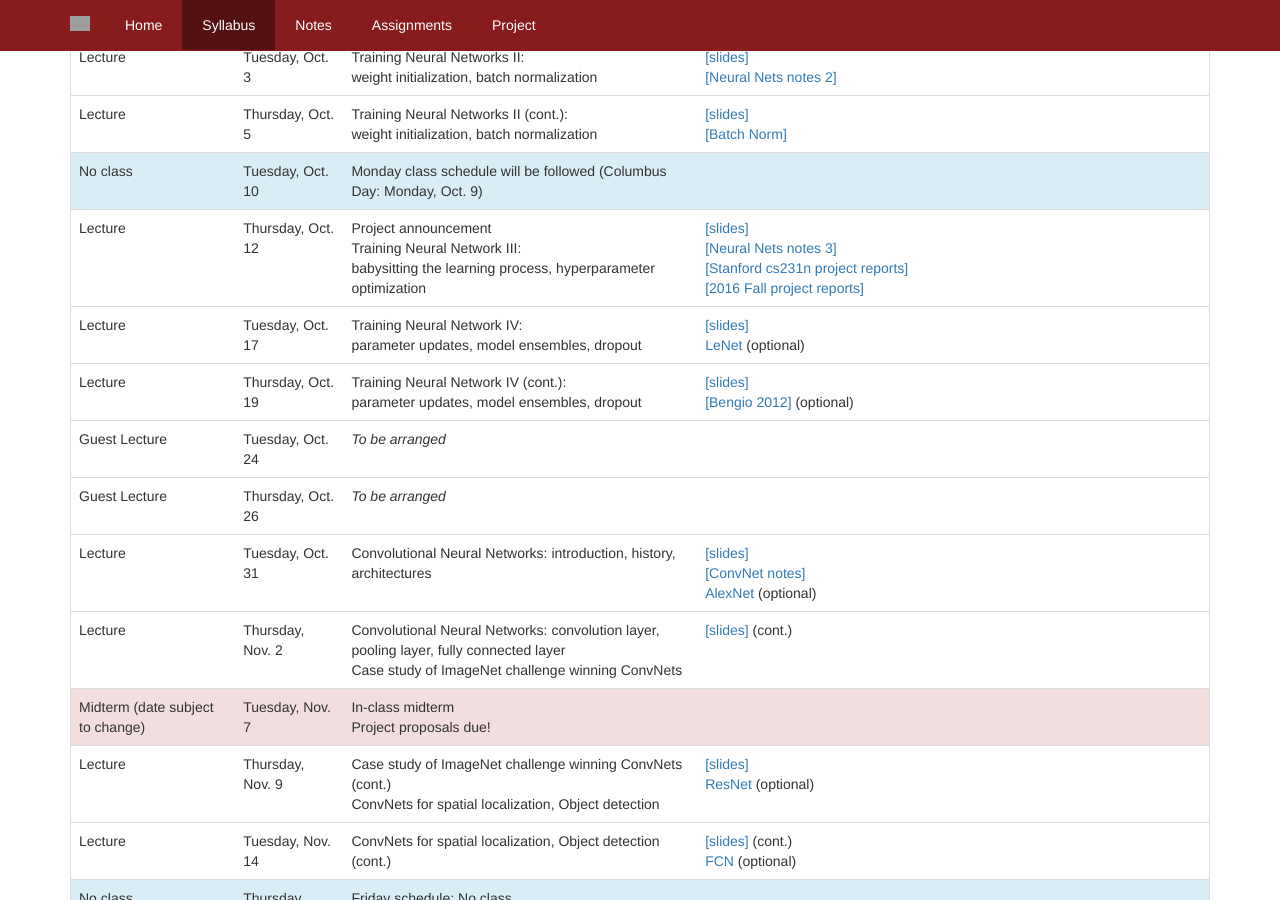
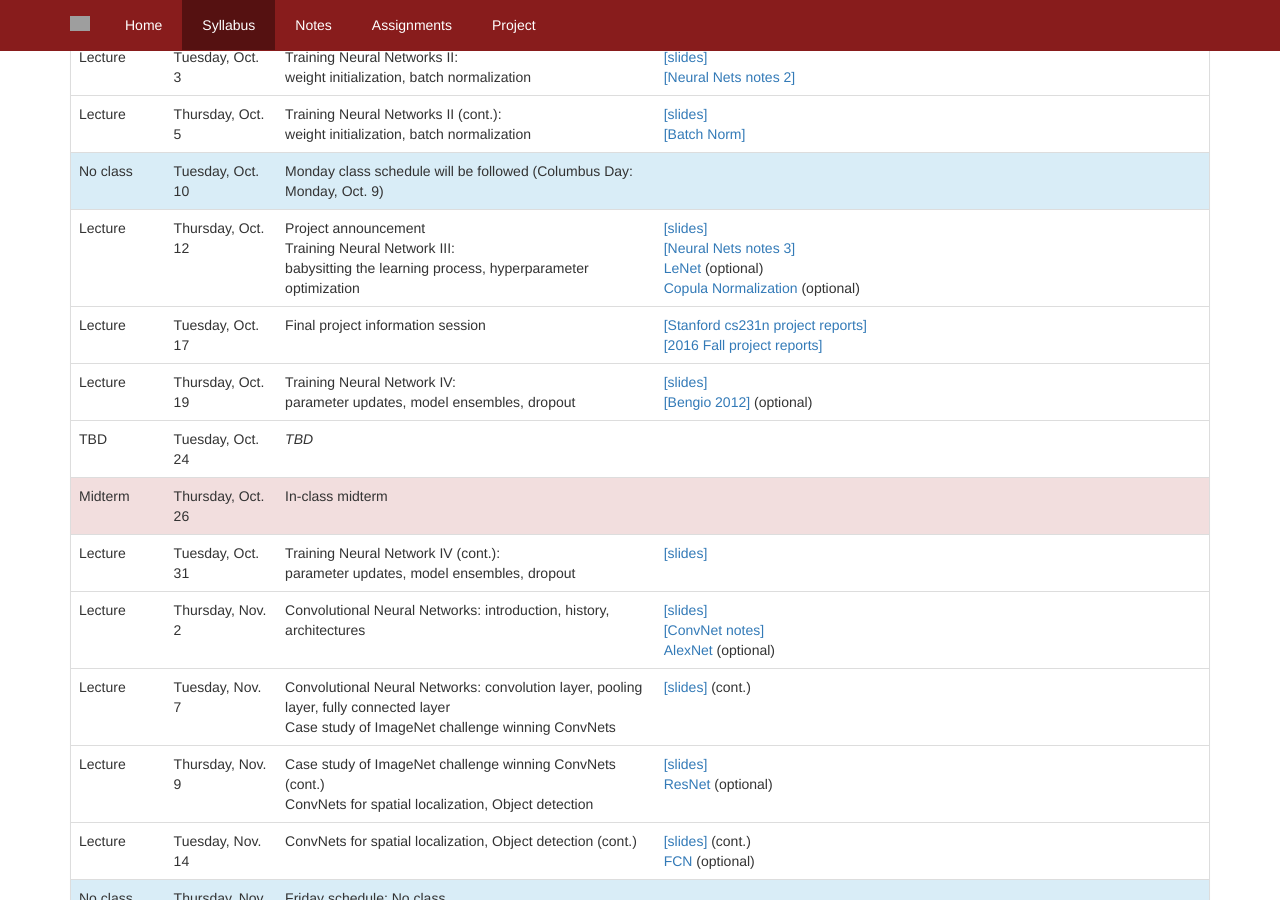
Before and after one commit to compsci682/compsci682.github.io, a Jekyll site: the page syllabus.html, which Jekyll copies as it is, in a window 1280 px wide and 900 px high, scrolled down 840 px. Built offline with Jekyll 4.4.1, drawn with Linux system fonts in a browser that asks for light colours; grey boxes are pictures that could not be loaded.

Commit message:
syllabus update 10/12

```diff
--- a/syllabus.html
+++ b/syllabus.html
@@ -219,27 +219,26 @@
     <td>
         <a href="https://docs.google.com/presentation/d/1AglPMfUEprHWue71Qo2UQ9gO0uvY6_iR9DKwGr3v12M/edit?usp=sharing">[slides]</a><br>
         <a href="notes/neural-networks-3/">[Neural Nets notes 3]</a><br>
+        <a href="http://yann.lecun.com/exdb/publis/pdf/lecun-98.pdf">LeNet</a> (optional)<br>
+        <a href="https://drive.google.com/file/d/0B-0OtUj_Gj7nY0pzQWhoZnVVWDQ/view?usp=sharing">Copula Normalization</a> (optional)
+    </td>
+  </tr>
+  <tr>
+    <td>Lecture</td>
+    <td>Tuesday, Oct. 17</td>
+    <td>
+        Final project information session <br>
+    </td>
+    <td>
         <a href="http://cs231n.stanford.edu/reports.html">[Stanford cs231n project reports]</a><br>
         <a href="https://docs.google.com/spreadsheets/d/10rbnBZGXzfDGnTRM8h4Q660ZZ731RSQosZr-RqtlUhU/edit?usp=sharing">[2016 Fall project reports]</a><br>
     </td>
   </tr>
   <tr>
     <td>Lecture</td>
-    <td>Tuesday, Oct. 17</td>
+    <td>Thursday, Oct. 19</td>
     <td>
         Training Neural Network IV: <br>
-        parameter updates, model ensembles, dropout
-    </td>
-    <td>
-        <a href="https://docs.google.com/presentation/d/1v9lBRIhXbTdTPFK1vFxehGAMwM2Qtu_H6b8FNG_I48w/edit?usp=sharing">[slides]</a><br>
-      <a href="http://yann.lecun.com/exdb/publis/pdf/lecun-98.pdf">LeNet</a> (optional)
-    </td>
-  </tr>
-  <tr>
-    <td>Lecture</td>
-    <td>Thursday, Oct. 19</td>
-    <td>
-        Training Neural Network IV (cont.): <br>
         parameter updates, model ensembles, dropout
     </td>
     <td>
@@ -248,18 +247,18 @@
     </td>
   </tr>
   <tr>
-    <td>Guest Lecture</td>
+    <td>TBD</td>
     <td>Tuesday, Oct. 24</td>
     <td>
-      <i>To be arranged</i>
+      <i>TBD</i>
     </td>
     <td>
     </td>
   </tr>
-  <tr>
-    <td>Guest Lecture</td>
+  <tr class="danger">
+    <td>Midterm</td>
     <td>Thursday, Oct. 26</td>
-    <td> <i>To be arranged</i>
+    <td> In-class midterm<br>
     </td>
     <td>
     </td>
@@ -267,6 +266,17 @@
   <tr>
     <td>Lecture</td>
     <td>Tuesday, Oct. 31</td>
+    <td>
+        Training Neural Network IV (cont.): <br>
+        parameter updates, model ensembles, dropout
+    </td>
+    <td>
+        <a href="https://docs.google.com/presentation/d/1v9lBRIhXbTdTPFK1vFxehGAMwM2Qtu_H6b8FNG_I48w/edit?usp=sharing">[slides]</a><br>
+    </td>
+  </tr>
+  <tr>
+    <td>Lecture</td>
+    <td>Thursday, Nov. 2</td>
     <td>
         Convolutional Neural Networks: introduction, history, architectures
    </td>
@@ -286,17 +296,6 @@
     <td>
         <a href="https://docs.google.com/presentation/d/1qU0XcXBo6IHFcrjSlFZl8_Y0woh0eldL_BIAK1m-i6k/edit?usp=sharing">[slides]</a> (cont.)<br>
         <!--<a href="https://drive.google.com/file/d/0B-0OtUj_Gj7namdSdDZsVXdnLTl6YWlJaTdkODc2eWZMT1Nv/view?usp=sharing">[midterm review sheet]</a>-->
-    </td>
-  </tr>
-  <tr class="danger">
-    <td>Midterm (date subject to change)</td>
-    <td>Tuesday, Nov. 7</td>
-    <td>
-        In-class midterm<br>
-        Project proposals due!
-    </td>
-    <td>
-        <!--<a href="https://docs.google.com/spreadsheets/d/1X8A8FrB0T6zfT6-xekzqrVK3h67jf78mUQUP52ogxKw/edit?usp=sharing">Proposed project topics</a>-->
     </td>
   </tr>
   <tr>
```
Also changed, not shown: other parts of syllabus.html (+1 -1 lines), projects/index.html (+14 -9 lines).
